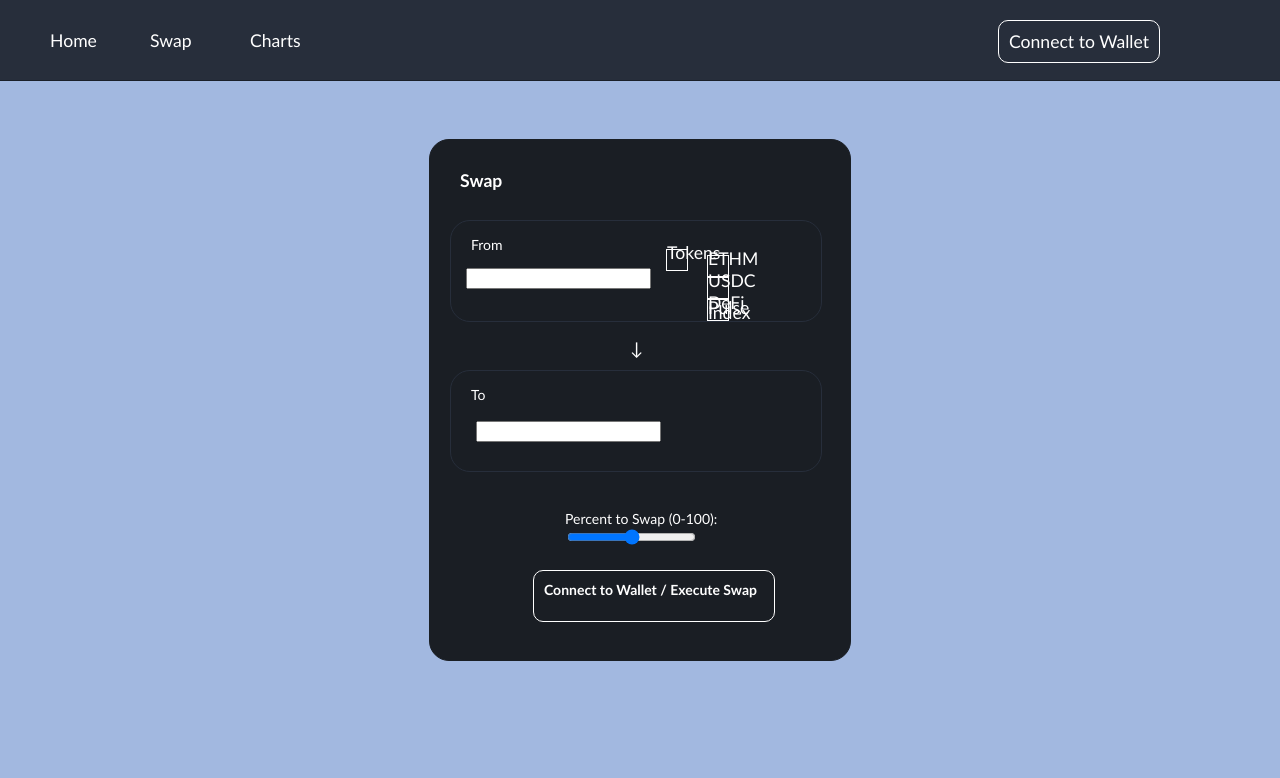
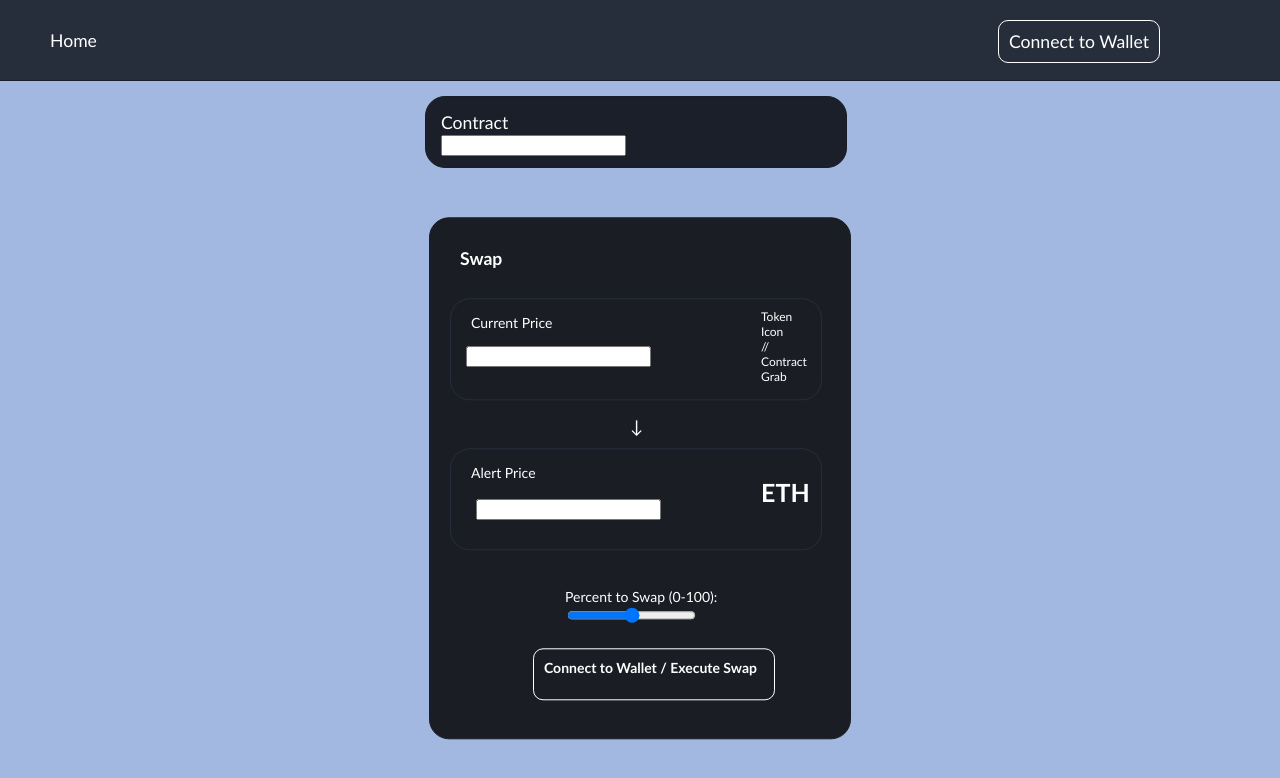
Before and after one commit to RomirH/SafeStop, a plain HTML site: page index.html in a window 1280 px wide. Drawn offline with Linux system fonts and the light colour scheme.

Commit message:
Add files via upload

```diff
--- a/index.html
+++ b/index.html
@@ -43,17 +43,18 @@
       <!--<div class = "homebutton">
         <input type = "submit" value = "Home"></div>-->
 
-
+        <!--
         <a href="#" class = "swapbutton">Swap</a>
 
 
 
         <a href="#" class = "chartsbutton">Charts</a>
-
+      -->
 
 
         <a href="#" class = "walletconnectbutton">Connect to Wallet</a>
         <!--<button onclick="getElementById('demo').innerHTML=connect_wallet()"> Connect to Wallet </button>-->
+
 
       </div>
 
@@ -65,6 +66,15 @@
 
       <div class = "walletconnectbutton">
         <input type = "submit" value = "Connect to a Wallet"></div>-->
+        <div class = "headboxcontents1-1">
+          <div class = "headboxcontents1-2">
+            <label>Contract<label>
+
+        <div class = "headboxcontents1-3">
+          <input type = "text"></div>
+
+        </div>
+        </div>
 
     </div>
 
@@ -76,12 +86,12 @@
 
       <div class = "mainboxcontents2">
         <div class = "mainboxcontents2-1">
-            <label>From<label></div>
+            <label>Current Price<label></div>
 
           <div class = "mainboxcontents2-2">
             <input type = "number"></div>
 
-          <div class = "mainboxcontents2-3">
+          <!--<div class = "mainboxcontents2-3">
             <ul>
               <li> Tokens
                 <ul>
@@ -91,7 +101,9 @@
                 </ul>
               </li>
             </ul>
-          </div>
+          </div>-->
+          <div class = "mainboxcontents2-3">
+              <label>Token Icon // Contract Grab<label></div>
 
       </div>
 
@@ -103,10 +115,14 @@
 
       <div class = "mainboxcontents4">
           <div class = "mainboxcontents4-1">
-            <label>To<label>
+            <label>Alert Price<label>
           <div class = "mainboxcontents4-2">
             <input type = "number"></div>
         </div>
+
+        <div class = "mainboxcontents4-3">
+            <label>ETH<label></div>
+
       </div>
 
         <div class = "mainboxcontents5">
--- a/styles.css
+++ b/styles.css
@@ -59,6 +59,28 @@ body {
   border-radius: 10px;
 }
 
+.headboxcontents1-1{
+  background-color: #1a1f29;
+  position: absolute;
+  height: 50px;
+  width: 400px;
+
+  font-weight: bold;
+  padding: 10px;
+  top: 120%;
+  left: 33.2%;
+  border: 1px solid #1a1e24;
+  border-radius: 20px;
+}
+
+.headboxcontents1-2{
+  background-color: #1a1f29;
+  position: absolute;
+
+  font-weight: normal;
+  padding: 5px;
+}
+
 /*.hr{
   border: none;
   height:1px
@@ -75,7 +97,7 @@ body {
   position: absolute;
   top: 50%;
   left: 50%;
-  transform: translate(-50%, -50%);
+  transform: translate(-50%, -35%);
   height: 500px;
   width: 400px;
 
@@ -125,9 +147,12 @@ body {
 
 .mainboxcontents2-3{
   width: 20px;
-  margin: 0 auto;
+  padding-left: 300px;
+
+  font-size: 12px;
 }
 
+/*
 .mainboxcontents2-3 ul{
   list-style: none;
   margin-top: 2%
@@ -143,6 +168,7 @@ body {
   color: white;
   position: relative;
 }
+*/
 
 .mainboxcontents3{
   background-color: #1a1e24;
@@ -188,6 +214,14 @@ body {
   top: 40px;
 }
 
+.mainboxcontents4-3{
+  width: 20px;
+  padding-left: 300px;
+  padding-top: 18px;
+  font-size: 25px;
+  font-weight: bold;
+}
+
 .mainboxcontents5{
   background-color: #1a1e24;
   position: absolute;
```
